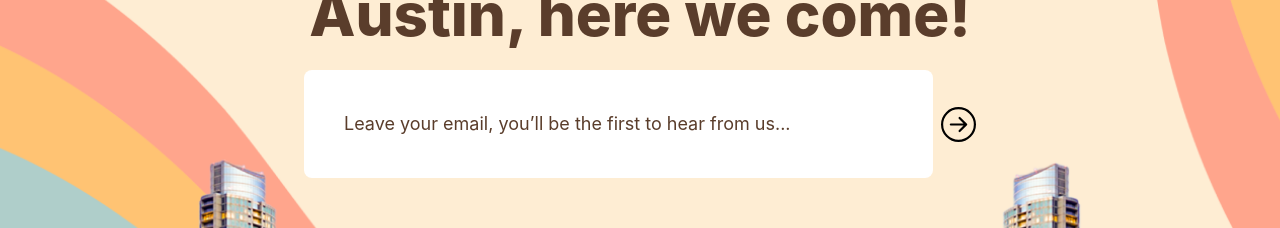
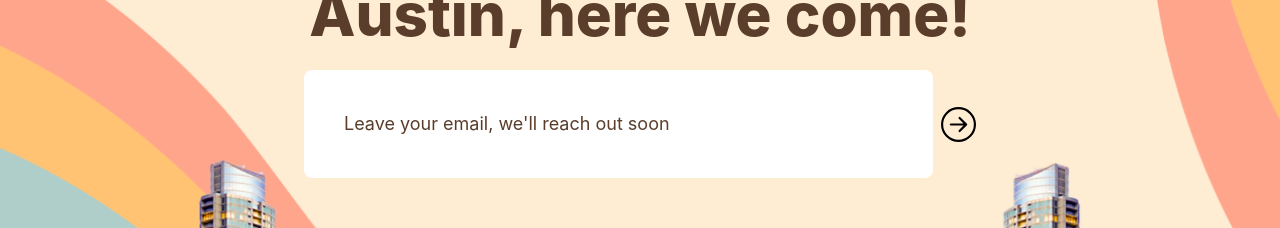
Before and after one commit to acostahf/batch-atx, a Next.js app: page / in a window 1280 px wide. Shown: the part 284-512 px from the top of the page. Built offline with nearby package versions, Linux system fonts and the light colour scheme.

Commit message:
change placeholder text

```diff
--- a/pages/index.js
+++ b/pages/index.js
@@ -34,7 +34,7 @@ export default function Home() {
                 type="email"
                 required
                 className="z-10 bg-white max-w-xl md:max-w-2xl w-full text-ellipsis py-6 px-6 md:px-10 md:py-10 sm:text-lg placeholder:text-[#5a3d2b] rounded-lg outline-none text-xs focus:ring-1 focus:ring-[#62B1C2]"
-                placeholder="Leave your email, you’ll be the first to hear from us..."
+                placeholder="Leave your email, we'll reach out soon"
               ></input>
               <button type="submit" className={styles.btn}>
                 <BsArrowRightCircle className="w-[24px] h-[24px] md:w-[35px] md:h-[35px] transition ease-in-out delay-150 hover:-translate-y-1 hover:scale-110 duration-300" />
```
